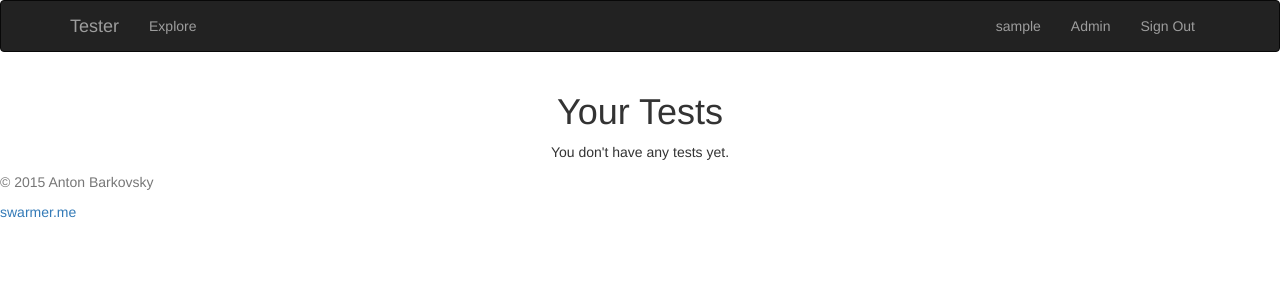
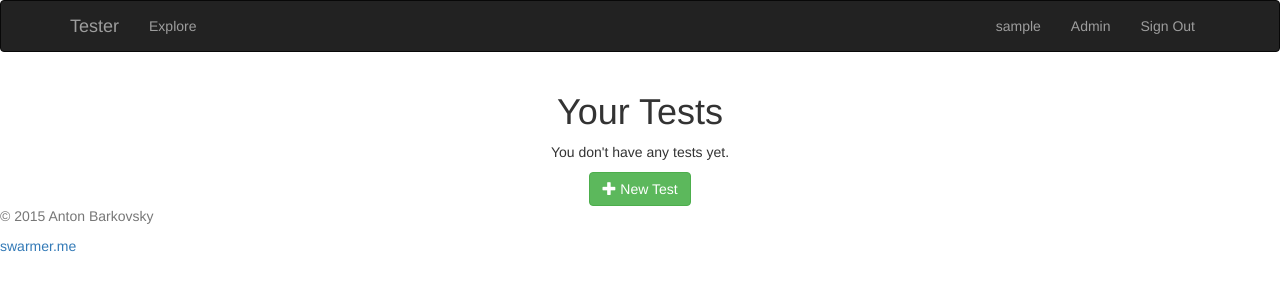
Before and after one commit to swarmer/tester, a Django app: page / in a window 1280 px wide. Shown: the top 300 px of the page. Run offline with Django 3.2, Linux system fonts and the light colour scheme; the visitor is signed in with stand-in values (Sample User, id 1); data that the repository does not hold is empty; some libraries are stand-ins or nearby versions.

Commit message:
Show new test button to users without tests

```diff
--- a/core/templates/core/index_list.html
+++ b/core/templates/core/index_list.html
@@ -34,15 +34,15 @@
         </li>
       {% endfor %}
     </ul>
-
-    <div class="text-center">
-      <a class="btn btn-success"
-          href="/test/new/">
-        <span class="glyphicon glyphicon glyphicon-plus"></span>
-        New Test
-      </a>
-    </div>
   {% else %}
     <p class="text-center">You don't have any tests yet.</p>
   {% endif %}
+
+  <div class="text-center">
+    <a class="btn btn-success"
+        href="/test/new/">
+      <span class="glyphicon glyphicon glyphicon-plus"></span>
+      New Test
+    </a>
+  </div>
 {% endblock %}
```
